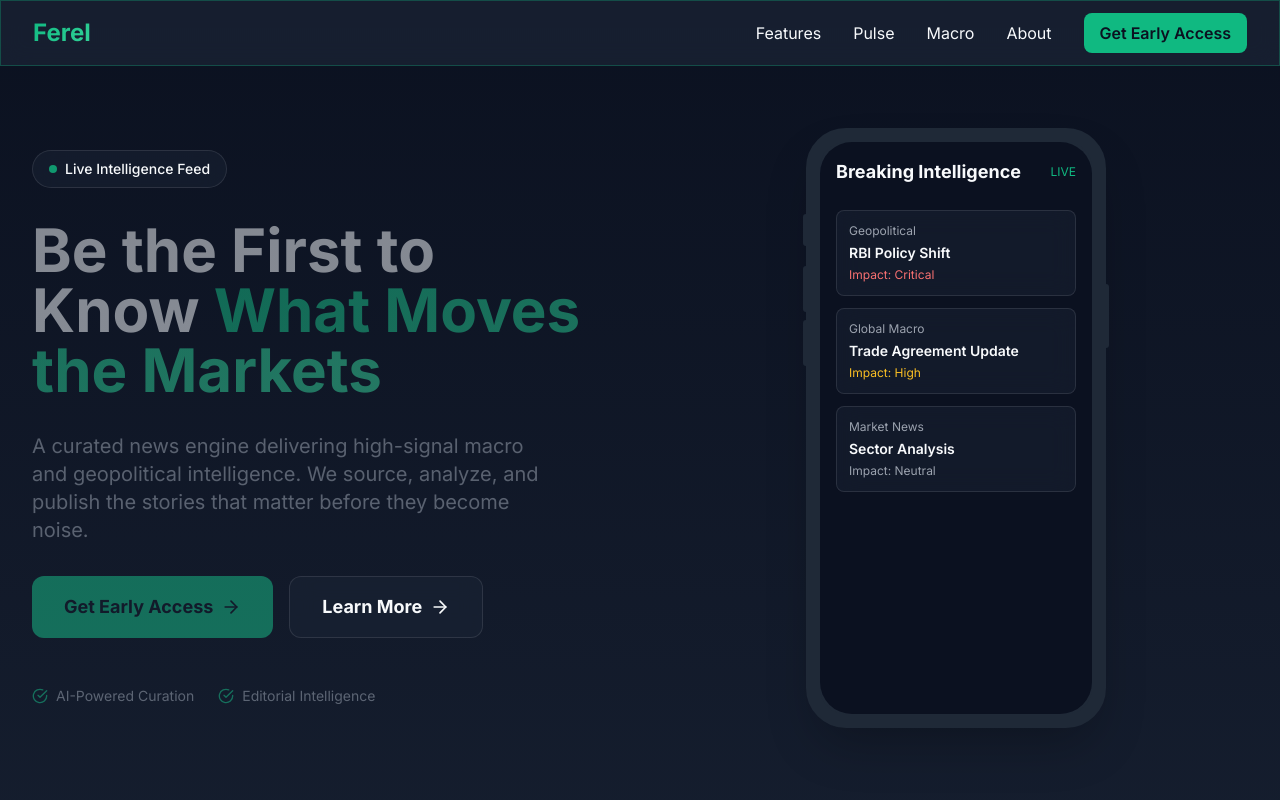
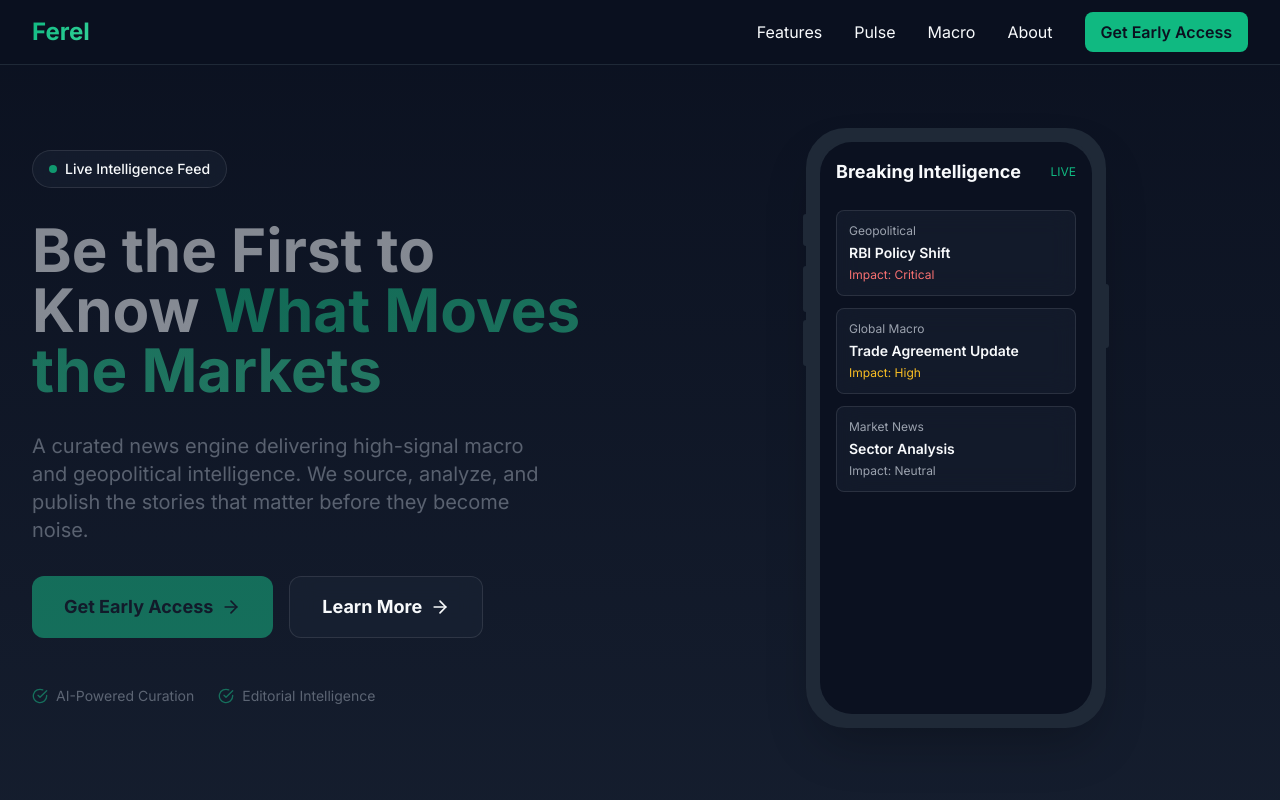
Before and after one commit to getferel/ferel-landing, a Next.js app: page / in a window 1280 px wide. Shown: the top 800 px of the page. Built offline with nearby package versions, Linux system fonts and the light colour scheme.

Commit message:
Fix navbar overlay - remove glass-card, use clean backdrop blur

```diff
--- a/src/app/page.tsx
+++ b/src/app/page.tsx
@@ -60,7 +60,7 @@ function Navbar() {
   const [isOpen, setIsOpen] = useState(false);
 
   return (
-    <nav className="fixed top-0 w-full z-50 glass-card border-b-0">
+    <nav className="fixed top-0 w-full z-50 bg-background/80 backdrop-blur-md border-b border-gray-800">
       <div className="max-w-7xl mx-auto px-4 sm:px-6 lg:px-8">
         <div className="flex items-center justify-between h-16">
           <div className="flex items-center">
```
